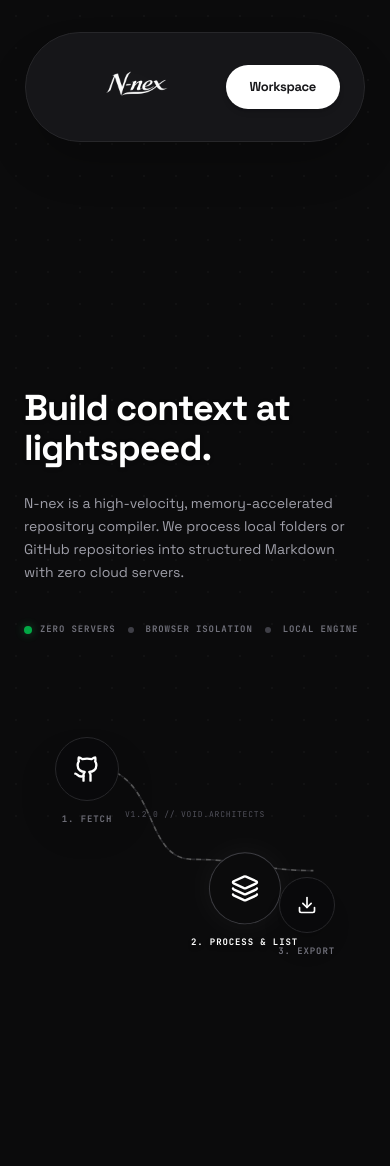
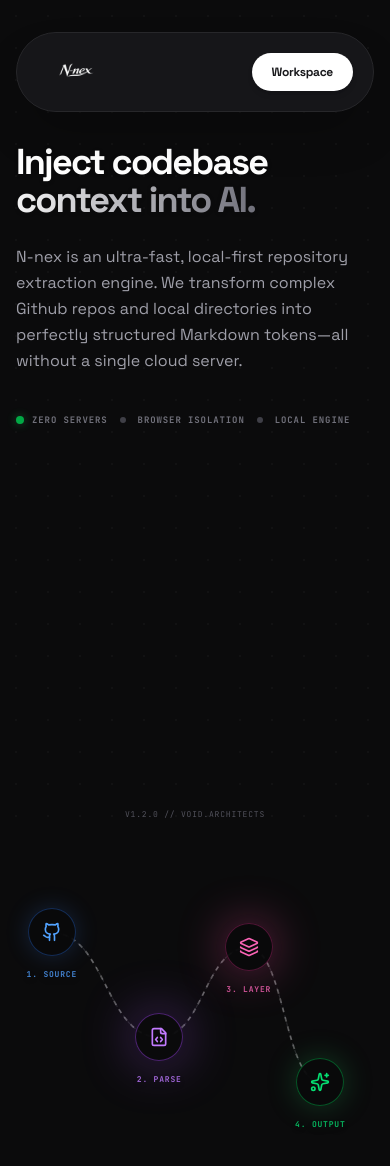
Before and after one commit to NavishKumar1/N-nex, a React (Vite) app: page / in a window 390 px wide. Shown: the top 1166 px of the page. Built offline with nearby package versions, Linux system fonts and the light colour scheme.

Commit message:
feat(ui): add mobile-responsive navigation sizing
Adjust navigation bar dimensions and padding dynamically based on screen width for improved mobile usability.

```diff
--- a/src/App.tsx
+++ b/src/App.tsx
@@ -1940,13 +1940,21 @@
 
 function LandingPage({ onEnter }: { onEnter: () => void }) {
   const [scrolled, setScrolled] = useState(false);
+  const [isMobile, setIsMobile] = useState(typeof window !== 'undefined' ? window.innerWidth < 768 : false);
 
   useEffect(() => {
     const handleScroll = () => {
       setScrolled(window.scrollY > 40);
     };
+    const handleResize = () => {
+      setIsMobile(window.innerWidth < 768);
+    };
     window.addEventListener("scroll", handleScroll);
-    return () => window.removeEventListener("scroll", handleScroll);
+    window.addEventListener("resize", handleResize);
+    return () => {
+      window.removeEventListener("scroll", handleScroll);
+      window.removeEventListener("resize", handleResize);
+    };
   }, []);
 
   return (
@@ -1966,11 +1974,11 @@
           className="flex items-center justify-between bg-zinc-900/90 backdrop-blur-xl rounded-full shadow-2xl pointer-events-auto border border-zinc-800"
           initial={false}
           animate={{
-            width: scrolled ? "90%" : "95%",
+            width: scrolled ? (isMobile ? "95%" : "90%") : (isMobile ? "100%" : "95%"),
             maxWidth: "1200px",
-            height: scrolled ? 80 : 110,
-            paddingLeft: scrolled ? "1.5rem" : "3rem",
-            paddingRight: scrolled ? "1rem" : "1.5rem"
+            height: scrolled ? (isMobile ? 64 : 80) : (isMobile ? 80 : 110),
+            paddingLeft: scrolled ? (isMobile ? "1.25rem" : "1.5rem") : (isMobile ? "1.5rem" : "3rem"),
+            paddingRight: scrolled ? (isMobile ? "1rem" : "1rem") : (isMobile ? "1.25rem" : "1.5rem")
           }}
           transition={{ duration: 0.3, ease: "easeInOut" }}
         >
@@ -1980,7 +1988,7 @@
               alt="Logo"
               className="object-contain drop-shadow-[0_0_15px_rgba(255,255,255,0.05)] cursor-pointer"
               initial={false}
-              animate={{ height: scrolled ? 56 : 86 }}
+              animate={{ height: scrolled ? (isMobile ? 36 : 56) : (isMobile ? 48 : 86) }}
               transition={{ duration: 0.3, ease: "easeInOut" }}
             />
             <div className="hidden sm:flex items-center gap-2">
@@ -1995,9 +2003,9 @@
 
           <button
             onClick={onEnter}
-            className="group px-6 sm:px-10 py-3 sm:py-4 rounded-full bg-white text-zinc-900 hover:bg-zinc-200 transition-all duration-300 flex items-center justify-center gap-2 shadow-md shrink-0"
+            className="group px-5 sm:px-10 py-2.5 sm:py-4 rounded-full bg-white text-zinc-900 hover:bg-zinc-200 transition-all duration-300 flex items-center justify-center gap-2 shadow-md shrink-0"
           >
-            <span className="text-[13px] sm:text-[15px] font-bold font-sans tracking-tight">
+            <span className="text-[12px] sm:text-[15px] font-bold font-sans tracking-tight">
               Workspace
             </span>
           </button>
@@ -2005,21 +2013,22 @@
       </motion.div>
 
       {/* Hero Content */}
-      <div className="flex-1 flex flex-col md:flex-row items-center justify-center pt-32 md:pt-48 pb-24 md:pb-32 z-10 px-6 max-w-7xl mx-auto w-full gap-12 md:gap-8">
+      <div className="flex-1 flex flex-col lg:flex-row items-center justify-between pt-28 md:pt-48 pb-20 md:pb-32 z-10 px-4 sm:px-12 md:px-16 lg:px-24 xl:px-32 max-w-[100vw] mx-auto w-full gap-12 lg:gap-12">
 
         {/* Left Side: Content */}
         <motion.div
           initial={{ opacity: 0, x: -30 }}
           animate={{ opacity: 1, x: 0 }}
           transition={{ duration: 0.8, ease: "easeOut" }}
-          className="flex flex-col items-start text-left space-y-8 w-full md:w-1/2 mt-12 md:mt-0"
+          className="flex flex-col items-start text-left space-y-8 w-full lg:w-[45%] xl:w-[40%] mt-8 md:mt-0"
         >
           <div className="space-y-6 md:space-y-8 w-full">
-            <h1 className="text-4xl sm:text-5xl md:text-7xl lg:text-8xl font-sans font-black tracking-tight text-white leading-[1.1] drop-shadow-sm">
-              Build context <br className="hidden sm:block" />at lightspeed.
+            <h1 className="text-4xl sm:text-6xl md:text-7xl lg:text-[5rem] xl:text-[6rem] font-sans font-black tracking-tighter text-white leading-[1.05] drop-shadow-sm">
+              Inject codebase <br className="hidden md:block" />
+              <span className="text-transparent bg-clip-text bg-gradient-to-r from-zinc-100 to-zinc-500">context into AI.</span>
             </h1>
-            <p className="text-sm md:text-lg text-zinc-400 font-sans max-w-lg leading-relaxed">
-              N-nex is a high-velocity, memory-accelerated repository compiler. We process local folders or GitHub repositories into structured Markdown with zero cloud servers.
+            <p className="text-base md:text-lg lg:text-xl text-zinc-400 font-sans max-w-2xl leading-relaxed">
+              N-nex is an ultra-fast, local-first repository extraction engine. We transform complex Github repos and local directories into perfectly structured Markdown tokens—all without a single cloud server.
             </p>
             <div className="flex flex-wrap items-center gap-3 sm:gap-4 text-[9px] sm:text-[11px] text-zinc-500 tracking-widest uppercase font-bold pt-4 md:pt-8 font-mono">
               <span className="flex items-center gap-2">
@@ -2039,54 +2048,78 @@
           initial={{ opacity: 0, x: 30 }}
           animate={{ opacity: 1, x: 0 }}
           transition={{ duration: 0.8, ease: "easeOut", delay: 0.2 }}
-          className="w-full md:w-1/2 flex items-center justify-center relative md:justify-end pr-0 md:pr-4"
+          className="w-full lg:w-[55%] xl:w-[60%] flex items-center justify-center relative mt-16 md:mt-0"
         >
-          <div className="relative w-full max-w-[320px] sm:max-w-[400px] aspect-[4/3] flex items-center justify-center mt-8 md:mt-0">
+          <div className="relative w-full max-w-[600px] aspect-[6/5] flex items-center justify-center">
             {/* SVG Base Track connecting the nodes */}
             <svg
               className="absolute inset-0 w-full h-full pointer-events-none"
-              viewBox="0 0 400 300"
+              viewBox="0 0 600 500"
             >
               <path
-                d="M 60,60 C 160,60 130,178 198,178 C 266,178 280,192 348,192"
+                d="M 60,75 C 150,75 150,250 240,250 C 315,250 315,100 390,100 C 450,100 450,325 510,325"
                 fill="none"
                 stroke="#27272a"
                 strokeWidth="2"
                 strokeDasharray="6 6"
               />
               <path
-                d="M 60,60 C 160,60 130,178 198,178 C 266,178 280,192 348,192"
+                d="M 60,75 C 150,75 150,250 240,250 C 315,250 315,100 390,100 C 450,100 450,325 510,325"
                 fill="none"
                 stroke="#ffffff"
-                strokeWidth="2"
-                strokeDasharray="6 6"
+                strokeWidth="3"
+                strokeDasharray="8 8"
                 opacity="0.3"
                 style={{ animation: 'dash 30s linear infinite' }}
               />
             </svg>
 
-            {/* GitHub / Fetch Node */}
-            <div className="absolute top-[20px] left-[20px] flex flex-col items-center gap-3">
-              <div className="w-16 h-16 sm:w-20 sm:h-20 rounded-full bg-zinc-950 border border-zinc-800 flex items-center justify-center shadow-2xl relative z-10 hover:scale-105 transition-transform duration-300">
-                <Github size={28} className="text-white sm:w-8 sm:h-8" />
-              </div>
-              <span className="text-[9px] sm:text-[10px] uppercase tracking-widest text-zinc-500 font-mono font-bold">1. Fetch</span>
+            {/* Node 1: Fetch Source (Blue) */}
+            <div className="absolute z-10" style={{ left: '10%', top: '15%', transform: 'translate(-50%, -50%)' }}>
+              <motion.div
+                className="w-12 h-12 sm:w-16 sm:h-16 md:w-20 md:h-20 lg:w-24 lg:h-24 rounded-full bg-zinc-950/80 backdrop-blur-md border border-blue-500/30 flex items-center justify-center shadow-2xl relative cursor-pointer"
+                animate={{ boxShadow: ['0 0 20px rgba(59,130,246,0.15)', '0 0 50px rgba(59,130,246,0.5)', '0 0 20px rgba(59,130,246,0.15)'] }}
+                transition={{ duration: 3, repeat: Infinity, ease: 'easeInOut' }}
+              >
+                <Github className="text-blue-400 w-5 h-5 sm:w-7 sm:h-7 md:w-8 md:h-8 lg:w-10 lg:h-10 relative z-20" />
+              </motion.div>
+              <span className="absolute -bottom-6 sm:-bottom-7 left-1/2 -translate-x-1/2 whitespace-nowrap text-[8px] sm:text-[9px] lg:text-xs uppercase tracking-widest text-blue-400/80 font-mono font-bold drop-shadow-md">1. Source</span>
             </div>
 
-            {/* List / Processing Node */}
-            <div className="absolute top-[130px] left-[150px] flex flex-col items-center gap-3 scale-90 sm:scale-100">
-              <div className="w-20 h-20 sm:w-24 sm:h-24 rounded-full bg-[#0B0B0C] border border-zinc-500/50 flex items-center justify-center shadow-[0_0_40px_rgba(255,255,255,0.05)] relative z-10 hover:border-white transition-colors duration-500">
-                 <Layers size={32} className="text-white sm:w-9 sm:h-9" />
-              </div>
-              <span className="text-[10px] sm:text-[11px] uppercase tracking-widest text-white font-mono font-bold drop-shadow-md">2. Process & List</span>
+            {/* Node 2: Parse AST (Purple) */}
+            <div className="absolute z-10" style={{ left: '40%', top: '50%', transform: 'translate(-50%, -50%)' }}>
+              <motion.div
+                className="w-12 h-12 sm:w-16 sm:h-16 md:w-20 md:h-20 lg:w-24 lg:h-24 rounded-full bg-[#0B0B0C]/80 backdrop-blur-md border border-purple-500/40 flex items-center justify-center shadow-2xl relative cursor-pointer"
+                animate={{ boxShadow: ['0 0 20px rgba(168,85,247,0.15)', '0 0 60px rgba(168,85,247,0.5)', '0 0 20px rgba(168,85,247,0.15)'] }}
+                transition={{ duration: 3, repeat: Infinity, ease: 'easeInOut', delay: 0.7 }}
+              >
+                 <FileCode className="text-purple-400 w-5 h-5 sm:w-7 sm:h-7 md:w-8 md:h-8 lg:w-10 lg:h-10 relative z-20" />
+              </motion.div>
+              <span className="absolute -bottom-6 sm:-bottom-7 left-1/2 -translate-x-1/2 whitespace-nowrap text-[8px] sm:text-[9px] lg:text-xs uppercase tracking-widest text-purple-400/80 font-mono font-bold drop-shadow-md">2. Parse</span>
             </div>
 
-            {/* Download / Export Node */}
-            <div className="absolute top-[160px] right-[20px] flex flex-col items-center gap-3">
-              <div className="w-14 h-14 sm:w-16 sm:h-16 rounded-full bg-zinc-950 border border-zinc-800 flex items-center justify-center shadow-xl relative z-10 hover:scale-105 transition-transform duration-300">
-                <Download size={20} className="text-white sm:w-6 sm:h-6" />
-              </div>
-              <span className="text-[9px] sm:text-[10px] uppercase tracking-widest text-zinc-500 font-mono font-bold">3. Export</span>
+            {/* Node 3: String Compression & Layers (Pink) */}
+            <div className="absolute z-10" style={{ left: '65%', top: '20%', transform: 'translate(-50%, -50%)' }}>
+              <motion.div
+                className="w-12 h-12 sm:w-16 sm:h-16 md:w-20 md:h-20 lg:w-24 lg:h-24 rounded-full bg-zinc-950/80 backdrop-blur-md border border-pink-500/30 flex items-center justify-center shadow-2xl relative cursor-pointer"
+                animate={{ boxShadow: ['0 0 20px rgba(236,72,153,0.15)', '0 0 50px rgba(236,72,153,0.5)', '0 0 20px rgba(236,72,153,0.15)'] }}
+                transition={{ duration: 3, repeat: Infinity, ease: 'easeInOut', delay: 1.4 }}
+              >
+                <Layers className="text-pink-400 w-5 h-5 sm:w-7 sm:h-7 md:w-8 md:h-8 lg:w-10 lg:h-10 relative z-20" />
+              </motion.div>
+              <span className="absolute -bottom-6 sm:-bottom-7 left-1/2 -translate-x-1/2 whitespace-nowrap text-[8px] sm:text-[9px] lg:text-xs uppercase tracking-widest text-pink-400/80 font-mono font-bold drop-shadow-md">3. Layer</span>
+            </div>
+
+            {/* Node 4: AI Ready Output (Green) */}
+            <div className="absolute z-10" style={{ left: '85%', top: '65%', transform: 'translate(-50%, -50%)' }}>
+              <motion.div
+                className="w-12 h-12 sm:w-16 sm:h-16 md:w-20 md:h-20 lg:w-24 lg:h-24 rounded-full bg-zinc-950/80 backdrop-blur-md border border-green-500/40 flex items-center justify-center shadow-2xl relative cursor-pointer"
+                animate={{ boxShadow: ['0 0 20px rgba(34,197,94,0.15)', '0 0 60px rgba(34,197,94,0.6)', '0 0 20px rgba(34,197,94,0.15)'] }}
+                transition={{ duration: 3, repeat: Infinity, ease: 'easeInOut', delay: 2.1 }}
+              >
+                <Sparkles className="text-green-400 w-5 h-5 sm:w-7 sm:h-7 md:w-8 md:h-8 lg:w-10 lg:h-10 relative z-20" />
+              </motion.div>
+              <span className="absolute -bottom-6 sm:-bottom-7 left-1/2 -translate-x-1/2 whitespace-nowrap text-[8px] sm:text-[9px] lg:text-xs uppercase tracking-widest text-green-400/80 font-mono font-bold drop-shadow-md">4. Output</span>
             </div>
 
           </div>
```
